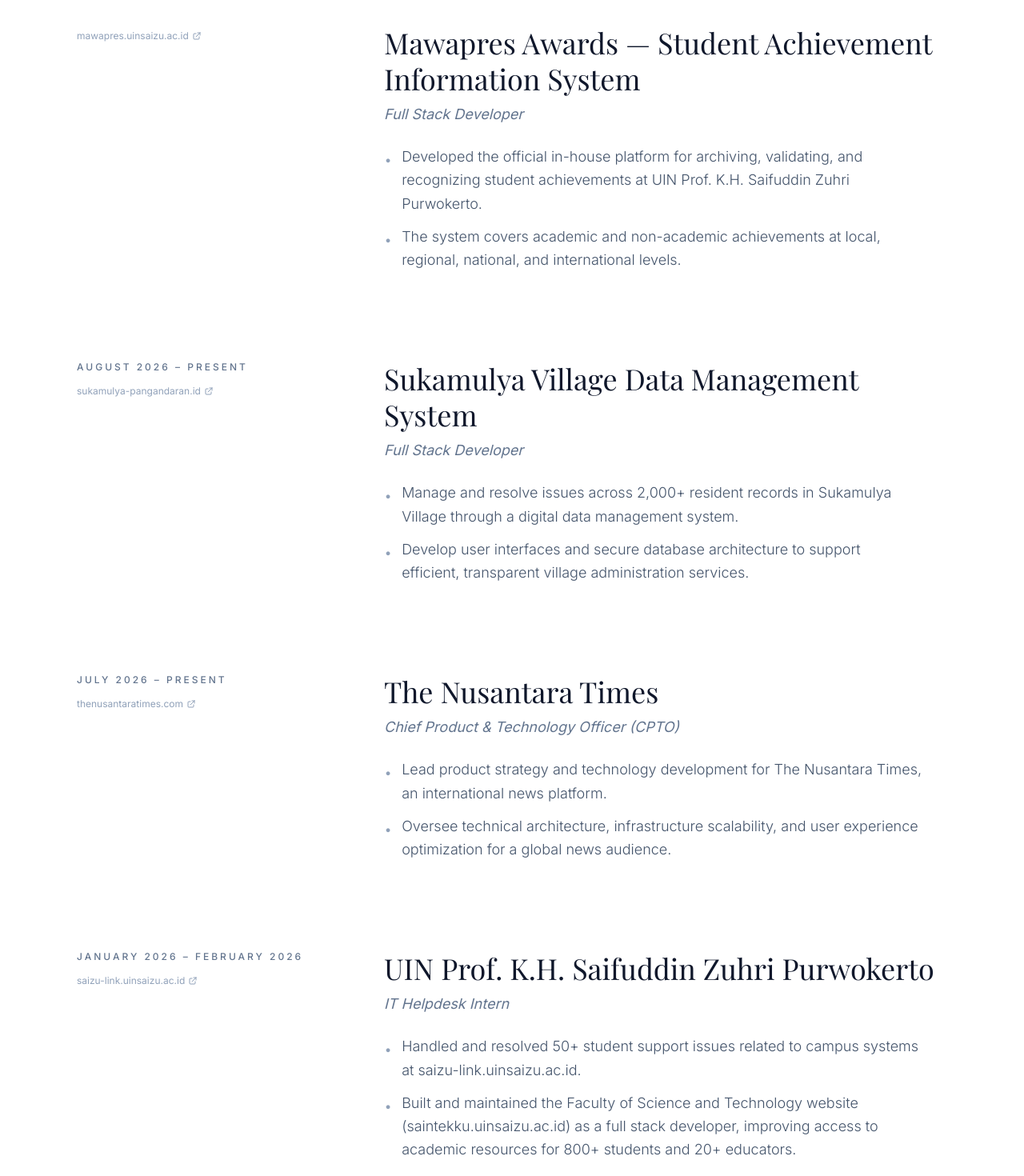
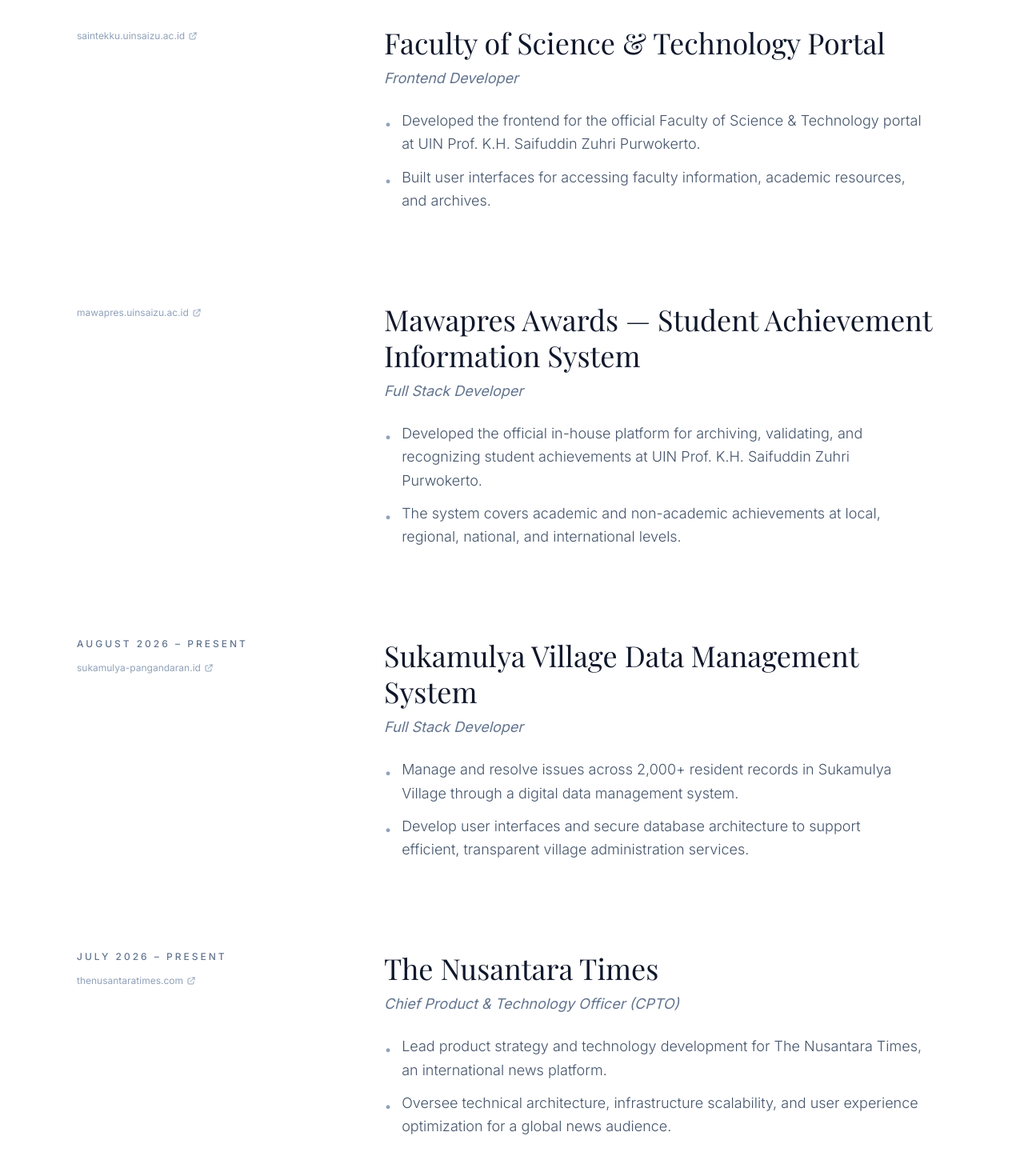
Before and after one commit to genzabis/Portofolio-Niam-2025, a Next.js app: page / in a window 1280 px wide. Shown: the part 1880-3350 px from the top of the page at 80% size. Built offline with nearby package versions, Linux system fonts and the light colour scheme; no server answers; a web font is replaced by a local one.

Commit message:
feat: update experience entries and refine footer typography

```diff
--- a/components/Footer.tsx
+++ b/components/Footer.tsx
@@ -7,7 +7,7 @@
       <div className="max-w-[85%] mx-auto">
         <div className="flex flex-col md:flex-row md:justify-between md:items-end mb-12 md:mb-16 gap-8">
           <div>
-            <div className="text-[18vw] sm:text-[14vw] md:text-[9vw] font-serif font-normal tracking-tighter leading-[0.8] text-slate-900 mb-4">
+            <div className="text-3xl sm:text-4xl font-serif font-normal tracking-tighter leading-none text-slate-900 mb-4">
               NNS<span className="text-slate-300">.</span>
             </div>
             <p className="text-sm text-slate-500 font-light max-w-md">
--- a/data/portfolioData.ts
+++ b/data/portfolioData.ts
@@ -30,6 +30,15 @@
 };
 
 export const EXPERIENCES: Experience[] = [
+  {
+    company: "Faculty of Science & Technology Portal",
+    department: "Frontend Developer",
+    link: "https://saintekku.uinsaizu.ac.id",
+    responsibilities: [
+      "Developed the frontend for the official Faculty of Science & Technology portal at UIN Prof. K.H. Saifuddin Zuhri Purwokerto.",
+      "Built user interfaces for accessing faculty information, academic resources, and archives.",
+    ],
+  },
   {
     company: "Mawapres Awards — Student Achievement Information System",
     department: "Full Stack Developer",
@@ -66,7 +75,7 @@
     link: "https://saizu-link.uinsaizu.ac.id",
     responsibilities: [
       "Handled and resolved 50+ student support issues related to campus systems at saizu-link.uinsaizu.ac.id.",
-      "Built and maintained the Faculty of Science and Technology website (saintekku.uinsaizu.ac.id) as a full stack developer, improving access to academic resources for 800+ students and 20+ educators.",
+      "Built and maintained the frontend of the Faculty of Science and Technology website (saintekku.uinsaizu.ac.id), improving access to academic resources for 800+ students and 20+ educators.",
     ],
   },
   {
@@ -220,7 +229,7 @@
   },
   {
     title: "Faculty of Science & Technology Portal",
-    role: "Full Stack Developer",
+    role: "Frontend Developer",
     year: "2025",
     image: "/images/mawapres.png",
     link: "https://saintekku.uinsaizu.ac.id",
```
